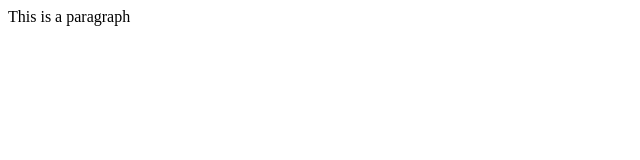
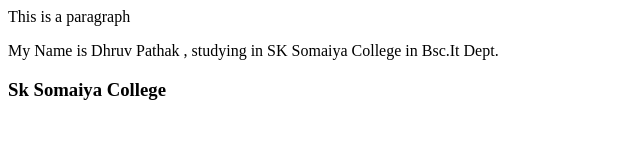
Before and after one commit to Dhruv-Pathak-17/localrepo, a plain HTML site: page index.html in a window 1280 px wide. Shown: the whole page, without its empty margins (0-640 px from the left). Drawn offline with Linux system fonts and the light colour scheme.

Commit message:
add new paragraph

```diff
--- a/index.html
+++ b/index.html
@@ -1 +1,5 @@
 <p>This is a paragraph</p>
+<p>
+    My Name is Dhruv Pathak , studying in SK Somaiya College in Bsc.It Dept.
+</p>
+<h3> Sk Somaiya College</h3>
```
